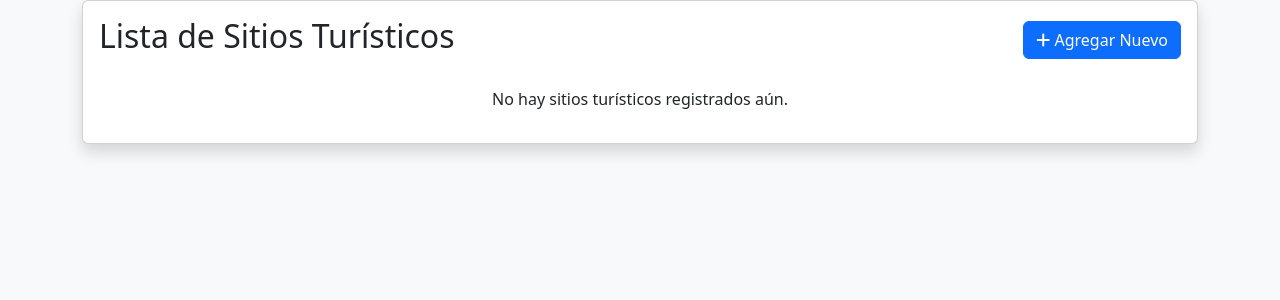
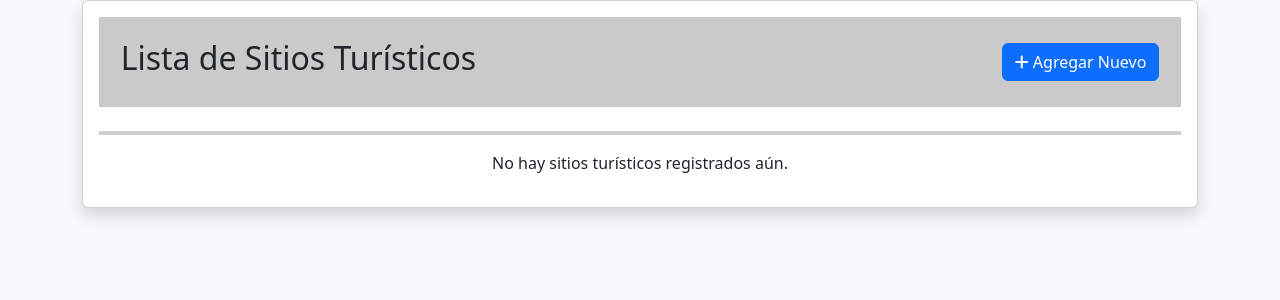
Before and after one commit to JDTWOR/CRUD-Paisajes, a Node server app: page /paisajes/ in a window 1280 px wide. Shown: the part 80-380 px from the top of the page. Run offline with Node 20, Linux system fonts and the light colour scheme; data that the repository does not hold is empty; some libraries are stand-ins or nearby versions.

Commit message:
cambios a la interfaz

```diff
--- a/views/paisajes/index.ejs
+++ b/views/paisajes/index.ejs
@@ -20,12 +20,13 @@
             <div class="col-12">
                 <div class="card shadow">
                     <div class="card-body">
-                        <div class="d-flex justify-content-between align-items-center mb-4">
+                        <div class="d-flex justify-content-between align-items-center mb-4" style="background-color: #cacaca; padding: 2%;">
                             <h2 class="card-title">Lista de Sitios Turísticos</h2>
                             <a href="/paisajes/agregar" class="btn btn-primary">
                                 <i class="fas fa-plus"></i> Agregar Nuevo
                             </a>
                         </div>
+                        <hr style="border: 2px solid #414040;">
 
                         <div class="row">
                             <% if (paisajes && paisajes.length> 0) { %>
```
